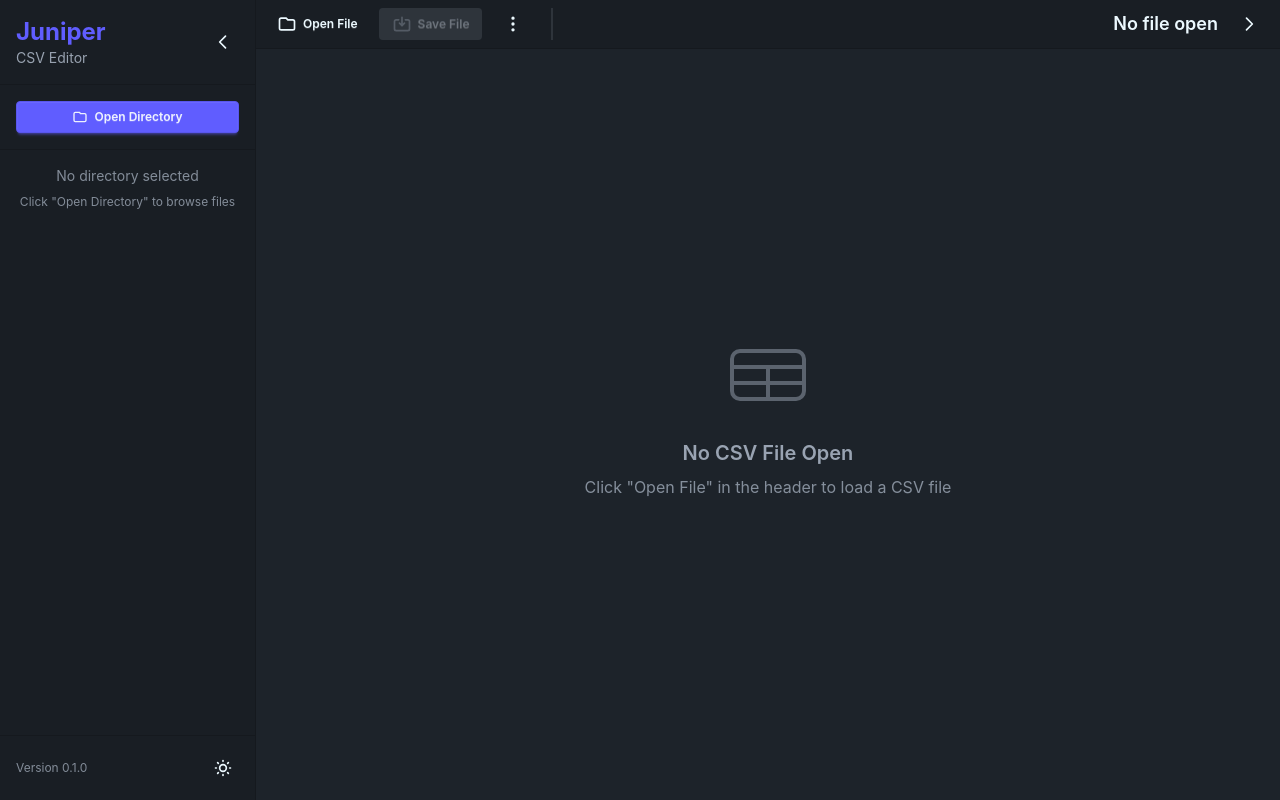
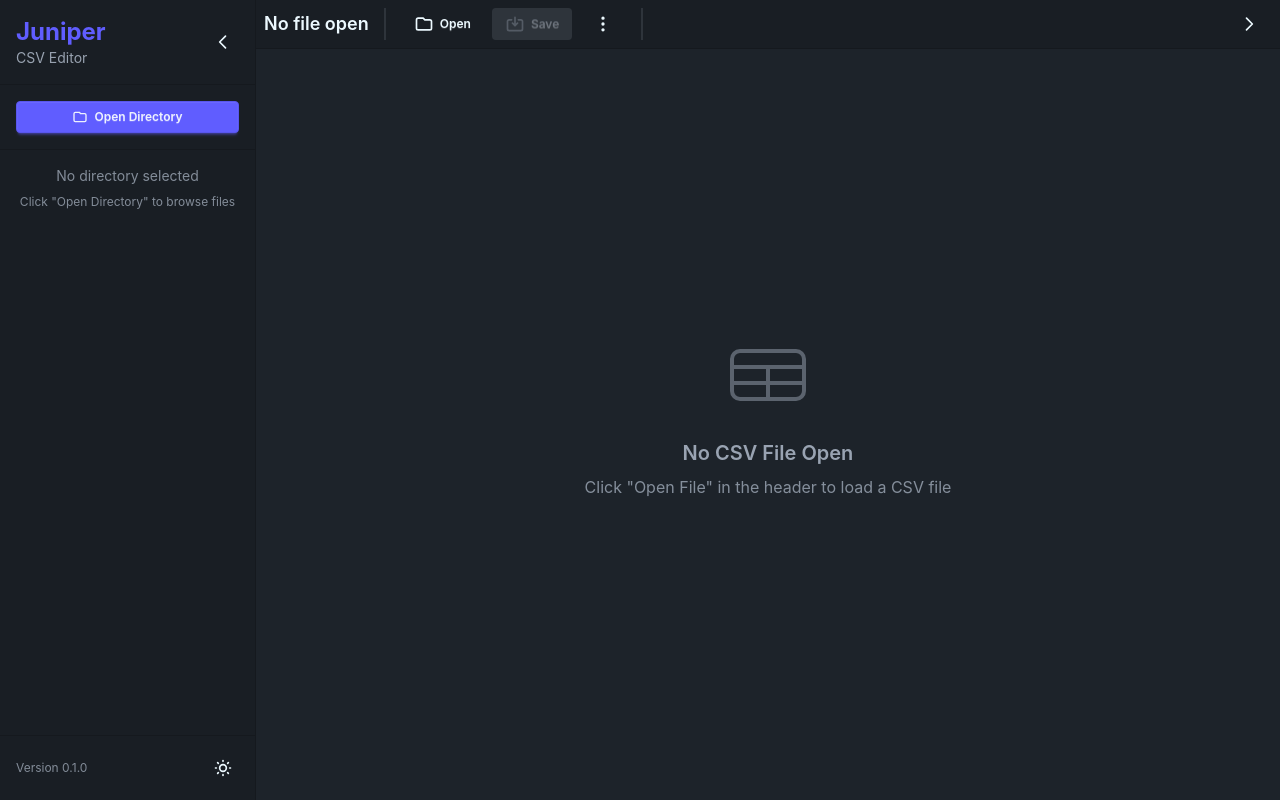
Before and after one commit to parkerhdavis/Seria, a React (Vite) app in the folder frontend/: page / in a window 1280 px wide. Built offline with nearby package versions, Linux system fonts and the light colour scheme.

Commit message:
clean layout

```diff
--- a/frontend/src/components/CSVGrid.tsx
+++ b/frontend/src/components/CSVGrid.tsx
@@ -233,7 +233,7 @@ function CSVGrid({ onCellEdit }: CSVGridProps) {
     }
 
     return (
-        <div className="csv-grid-container overflow-auto w-full h-full">
+        <div className="csv-grid-container overflow-auto w-full h-full pr-32 pb-32">
             <table className="table table-pin-rows table-pin-cols" style={{ tableLayout: "fixed", width: `${table.getTotalSize() + 64}px` }}>
                 <thead>
                     {table.getHeaderGroups().map((headerGroup) => (
--- a/frontend/src/components/CSVGridVirtualized.tsx
+++ b/frontend/src/components/CSVGridVirtualized.tsx
@@ -95,7 +95,7 @@ function CSVGridVirtualized({ onCellEdit }: CSVGridVirtualizedProps) {
     const totalSize = rowVirtualizer.getTotalSize();
 
     return (
-        <div ref={parentRef} className="csv-grid-virtualized overflow-auto w-full h-full">
+        <div ref={parentRef} className="csv-grid-virtualized overflow-auto w-full h-full pr-32 pb-32">
             {/* Header (sticky) */}
             <div className="sticky top-0 z-10 bg-base-300 border-b-2 border-base-300">
                 <div className="flex">
--- a/frontend/src/components/FilterComparison.tsx
+++ b/frontend/src/components/FilterComparison.tsx
@@ -32,9 +32,7 @@ const PRESET_COLORS = [
     "rgba(234, 179, 8, 0.2)", // yellow
     "rgba(34, 197, 94, 0.2)", // green
     "rgba(59, 130, 246, 0.2)", // blue
-    "rgba(168, 85, 247, 0.2)", // purple
-    "rgba(236, 72, 153, 0.2)", // pink
-    "rgba(100, 116, 139, 0.2)", // gray
+    "rgba(168, 85, 247, 0.2)", // violet
 ];
 
 /**
@@ -93,8 +91,8 @@ function FilterComparison({
                             onClick={() => setShowColorPicker(false)}
                         />
                         {/* Color picker popup */}
-                        <div className="absolute top-full mt-1 right-0 bg-base-200 border border-base-300 rounded-lg p-3 shadow-xl z-20">
-                            <div className="grid grid-cols-4 gap-2">
+                        <div className="absolute top-full mt-1 right-0 bg-base-200 border border-base-300 rounded-lg p-3 shadow-xl z-20 min-w-max">
+                            <div className="grid grid-cols-3 gap-2">
                                 {PRESET_COLORS.map((presetColor) => (
                                     <button
                                         key={presetColor}
--- a/frontend/src/components/Header.tsx
+++ b/frontend/src/components/Header.tsx
@@ -2,7 +2,6 @@ import { open, save } from "@tauri-apps/plugin-dialog";
 import { useCSVStore } from "@stores/csvStore";
 import { useFileTreeStore } from "@stores/fileTreeStore";
 import { useSettingsStore } from "@stores/settingsStore";
-import { getCSVStats } from "@utils/csvParser";
 import RowColoringDropdown from "./RowColoringDropdown";
 
 interface HeaderProps {
@@ -32,9 +31,6 @@ function Header({ onTogglePrintPreview, onToggleSidebar, isSidebarOpen }: Header
 
     // Check if we have data loaded
     const hasData = headers.length > 0;
-
-    // Get CSV statistics
-    const stats = hasData ? getCSVStats({ headers, data }) : null;
 
     // Open file dialog and load selected CSV
     const handleOpen = async () => {
@@ -110,6 +106,47 @@ function Header({ onTogglePrintPreview, onToggleSidebar, isSidebarOpen }: Header
                     </button>
                 )}
 
+                {/* File info section */}
+                <div className="flex items-center gap-2">
+                    {/* File name */}
+                    <h2 className="text-lg font-semibold">
+                        {fileInfo?.name || "No file open"}
+                    </h2>
+                    {/* Saved/Unsaved status badge */}
+                    {fileInfo && (
+                        isDirty ? (
+                            <span className="badge badge-warning badge-sm">
+                                <svg xmlns="http://www.w3.org/2000/svg" className="h-3 w-3 mr-1" fill="none" viewBox="0 0 24 24" stroke="currentColor">
+                                    <path strokeLinecap="round" strokeLinejoin="round" strokeWidth={2} d="M12 9v2m0 4h.01m-6.938 4h13.856c1.54 0 2.502-1.667 1.732-3L13.732 4c-.77-1.333-2.694-1.333-3.464 0L3.34 16c-.77 1.333.192 3 1.732 3z" />
+                                </svg>
+                                Unsaved
+                            </span>
+                        ) : (
+                            <span className="badge badge-success badge-sm">
+                                <svg xmlns="http://www.w3.org/2000/svg" className="h-3 w-3 mr-1" fill="none" viewBox="0 0 24 24" stroke="currentColor">
+                                    <path strokeLinecap="round" strokeLinejoin="round" strokeWidth={2} d="M5 13l4 4L19 7" />
+                                </svg>
+                                Saved
+                            </span>
+                        )
+                    )}
+                    {/* Outside Tree badge */}
+                    {isOutsideTree && (
+                        <span className="badge badge-info badge-sm" title="File is outside the current directory tree">
+                            <svg xmlns="http://www.w3.org/2000/svg" className="h-3 w-3 mr-1" fill="none" viewBox="0 0 24 24" stroke="currentColor">
+                                <path strokeLinecap="round" strokeLinejoin="round" strokeWidth={2} d="M13 16h-1v-4h-1m1-4h.01M21 12a9 9 0 11-18 0 9 9 0 0118 0z" />
+                            </svg>
+                            Outside Tree
+                        </span>
+                    )}
+                    {isLoading && (
+                        <span className="loading loading-spinner loading-sm"></span>
+                    )}
+                </div>
+
+                {/* Divider */}
+                <div className="divider divider-horizontal mx-0"></div>
+
                 {/* File operations - Open and Save */}
                 <button
                     className="btn btn-sm btn-ghost"
@@ -119,7 +156,7 @@ function Header({ onTogglePrintPreview, onToggleSidebar, isSidebarOpen }: Header
                     <svg xmlns="http://www.w3.org/2000/svg" className="h-5 w-5" fill="none" viewBox="0 0 24 24" stroke="currentColor">
                         <path strokeLinecap="round" strokeLinejoin="round" strokeWidth={2} d="M3 7v10a2 2 0 002 2h14a2 2 0 002-2V9a2 2 0 00-2-2h-6l-2-2H5a2 2 0 00-2 2z" />
                     </svg>
-                    Open File
+                    Open
                 </button>
 
                 <button
@@ -131,7 +168,7 @@ function Header({ onTogglePrintPreview, onToggleSidebar, isSidebarOpen }: Header
                     <svg xmlns="http://www.w3.org/2000/svg" className="h-5 w-5" fill="none" viewBox="0 0 24 24" stroke="currentColor">
                         <path strokeLinecap="round" strokeLinejoin="round" strokeWidth={2} d="M8 7H5a2 2 0 00-2 2v9a2 2 0 002 2h14a2 2 0 002-2V9a2 2 0 00-2-2h-3m-1 4l-3 3m0 0l-3-3m3 3V4" />
                     </svg>
-                    Save File
+                    Save
                 </button>
 
                 <div className="dropdown dropdown-end">
@@ -233,37 +270,6 @@ function Header({ onTogglePrintPreview, onToggleSidebar, isSidebarOpen }: Header
                 {/* Spacer */}
                 <div className="flex-1"></div>
 
-                {/* File info section */}
-                <div className="flex items-center gap-2">
-                    {/* File name */}
-                    <h2 className="text-lg font-semibold">
-                        {fileInfo?.name || "No file open"}
-                    </h2>
-                    {isDirty && (
-                        <span className="badge badge-warning badge-sm">Unsaved</span>
-                    )}
-                    {isOutsideTree && (
-                        <span className="badge badge-info badge-sm" title="File is outside the current directory tree">
-                            <svg xmlns="http://www.w3.org/2000/svg" className="h-3 w-3 mr-1" fill="none" viewBox="0 0 24 24" stroke="currentColor">
-                                <path strokeLinecap="round" strokeLinejoin="round" strokeWidth={2} d="M13 16h-1v-4h-1m1-4h.01M21 12a9 9 0 11-18 0 9 9 0 0118 0z" />
-                            </svg>
-                            Outside Tree
-                        </span>
-                    )}
-                    {isLoading && (
-                        <span className="loading loading-spinner loading-sm"></span>
-                    )}
-
-                    {/* Row x Column count */}
-                    {stats && (
-                        <div className="flex items-center gap-1 text-sm text-base-content/60 font-mono">
-                            <span>{stats.rowCount}</span>
-                            <span>×</span>
-                            <span>{stats.columnCount}</span>
-                        </div>
-                    )}
-                </div>
-
                 {/* Print preview toggle */}
                 <button
                     className="btn btn-sm btn-ghost"
--- a/frontend/src/contexts/DragContext.tsx
+++ b/frontend/src/contexts/DragContext.tsx
@@ -24,8 +24,9 @@ export function DragProvider({ children }: { children: ReactNode }) {
         // Apply CSS immediately (synchronously)
         document.body.style.userSelect = "none";
         document.body.style.webkitUserSelect = "none";
-        document.body.style.mozUserSelect = "none";
-        document.body.style.msUserSelect = "none";
+        // document.body.style.mozUserSelect = "none";
+        // document.body.style.msUserSelect = "none";
+        document.body.style.userSelect = "none";
         document.body.style.cursor = type === "column-resize" ? "col-resize" : "ew-resize";
 
         // Update state
@@ -37,8 +38,9 @@ export function DragProvider({ children }: { children: ReactNode }) {
         // Re-enable text selection
         document.body.style.userSelect = "";
         document.body.style.webkitUserSelect = "";
-        document.body.style.mozUserSelect = "";
-        document.body.style.msUserSelect = "";
+        // document.body.style.mozUserSelect = "none";
+        // document.body.style.msUserSelect = "none";
+        document.body.style.userSelect = "none";
         document.body.style.cursor = "";
 
         // Update state
--- a/frontend/tsconfig.json
+++ b/frontend/tsconfig.json
@@ -20,7 +20,7 @@
         "incremental": true,
         "paths": {
             "@/*": [
-                "./*"
+                "./src/*"
             ],
             "@components/*": [
                 "./src/components/*"
@@ -40,7 +40,6 @@
         }
     },
     "include": [
-        "next-env.d.ts",
         "**/*.ts",
         "**/*.tsx"
     ],
```
Also changed, not shown: 1 other file (tests, documents, lock files or other folders).
